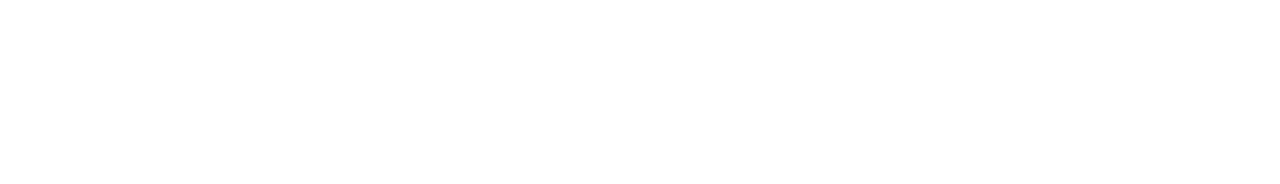
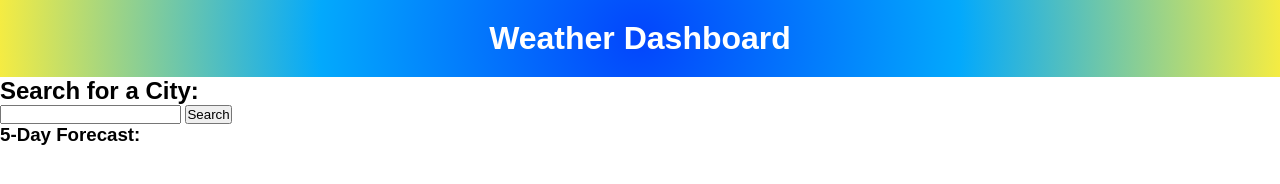
Before and after one commit to KMAScott/weather-dashboard, a plain HTML site: page index.html in a window 1280 px wide. Drawn offline with nearby package versions, Linux system fonts and the light colour scheme.

Commit message:
added header and searchbox

```diff
--- a/assets/css/style.css
+++ b/assets/css/style.css
@@ -0,0 +1,19 @@
+* {
+    margin: 0;
+    padding: 0;
+    box-sizing: border-box;
+}
+
+body {
+    font-family: Arial, Helvetica, sans-serif;
+}
+
+header {
+    text-align: center;
+    color: white;
+    background-image: radial-gradient(circle, #0345fc, #03a9fc, #f5ec42);
+}
+
+header h1 {
+    padding: 20px;
+}
--- a/index.html
+++ b/index.html
@@ -4,10 +4,25 @@
     <meta charset="UTF-8">
     <meta http-equiv="X-UA-Compatible" content="IE=edge">
     <meta name="viewport" content="width=device-width, initial-scale=1.0">
+    <script src="https://cdn.jsdelivr.net/npm/bootstrap@5.1.3/dist/js/bootstrap.bundle.min.js" integrity="sha384-ka7Sk0Gln4gmtz2MlQnikT1wXgYsOg+OMhuP+IlRH9sENBO0LRn5q+8nbTov4+1p" crossorigin="anonymous"></script>
     <link rel="stylesheet" href="./assets/css/style.css">
-    <title>Weather Station</title>
+    <title>Weather Dashboard</title>
 </head>
 <body>
+    <header>
+        <h1>Weather Dashboard</h1>
+    </header>
+    <div>
+        <h2>Search for a City:</h2>
+        <input type="text" id="city-input" name="city-input">
+        <button class="btn btn-block">Search</button>
+    </div>
+    <div id="current-conditions">
+    </div>
+    <div class="container">
+        <h3>5-Day Forecast:</h3>
+        </div>
+    </div>
     <script src="./assets/js/script.js"></script>
 </body>
 </html>
```
